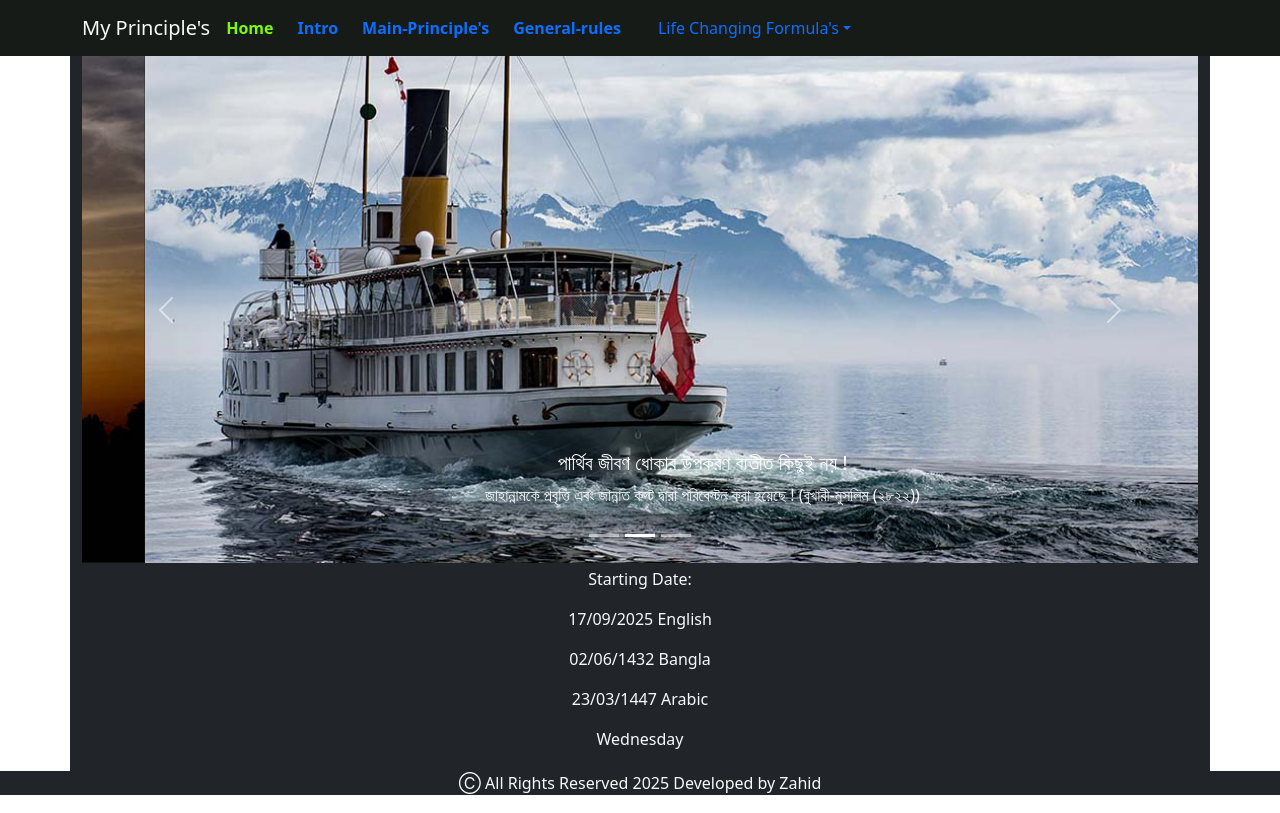
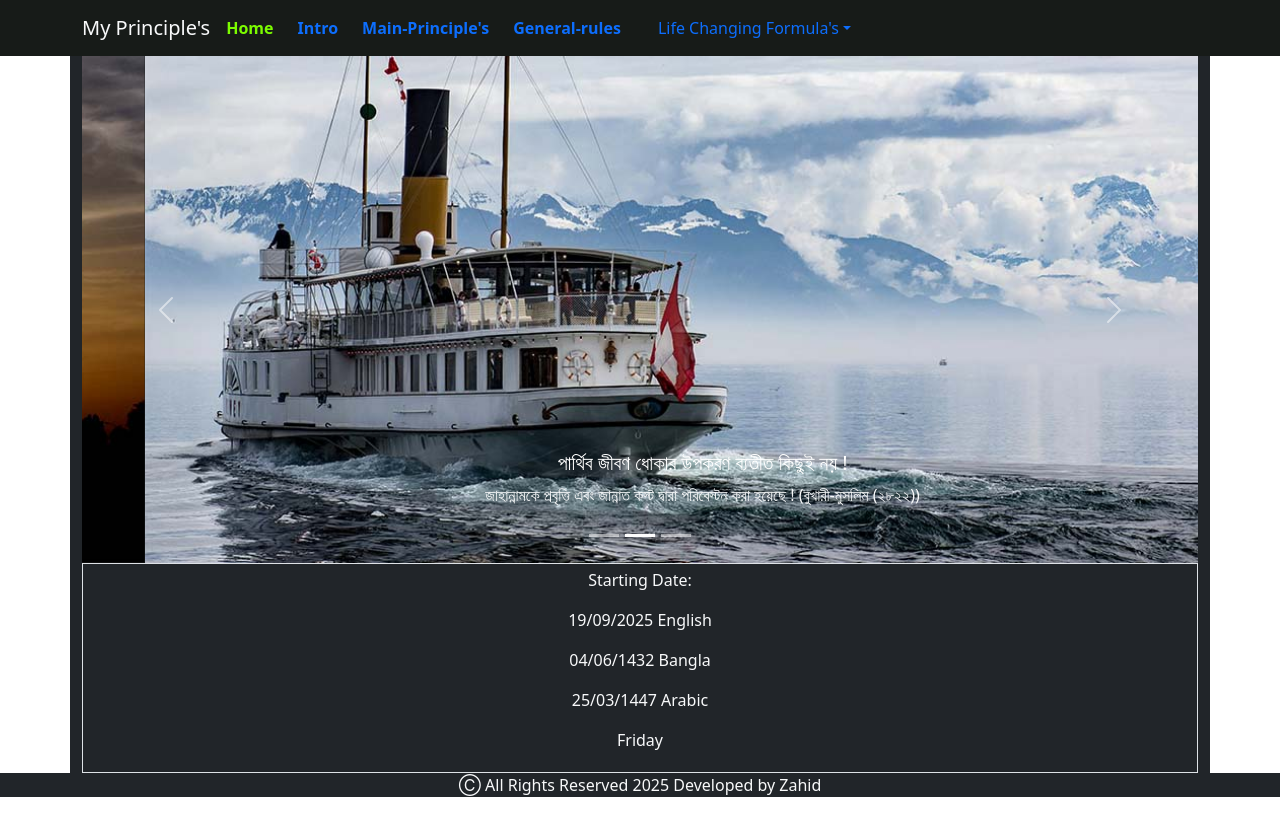
Before and after one commit to MDZAHIDHASAN2024/my-principles, a React (Vite) app: page / in a window 1280 px wide. Built offline with nearby package versions, Linux system fonts and the light colour scheme.

Commit message:
version 0.05

```diff
--- a/src/layout/navbar/index.tsx
+++ b/src/layout/navbar/index.tsx
@@ -9,7 +9,7 @@ const Index = () => {
         <Navbar.Brand className="text-light " as={Link} to={'/'}>
           My Principle's
         </Navbar.Brand>
-        <Navbar.Toggle className="bg-light" aria-controls="basic-navbar-nav" />
+        <Navbar.Toggle className="bg-light " aria-controls="basic-navbar-nav" />
         <Navbar.Collapse id="basic-navbar-nav">
           <Nav>
             <NavLink
--- a/src/pages/home/index.tsx
+++ b/src/pages/home/index.tsx
@@ -44,12 +44,12 @@ const Home = () => {
       </Carousel>
       <div className="">
         <div>
-          <div className=" bg-dark text-light text-center  p-1">
+          <div className=" bg-dark text-light text-center border  p-1">
             <p>Starting Date:</p>
-            <p>17/09/2025 English</p>
-            <p>02/06/1432 Bangla</p>
-            <p>23/03/1447 Arabic</p>
-            <p>Wednesday</p>
+            <p>19/09/2025 English</p>
+            <p>04/06/1432 Bangla</p>
+            <p>25/03/1447 Arabic</p>
+            <p>Friday</p>
           </div>
         </div>
       </div>
```
